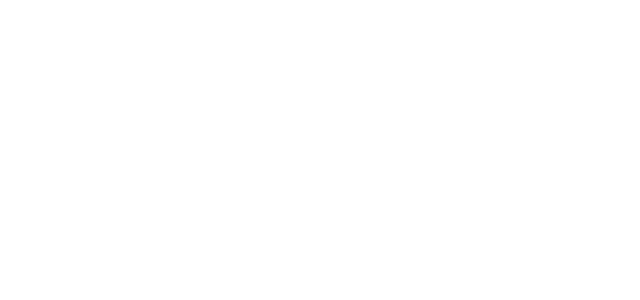
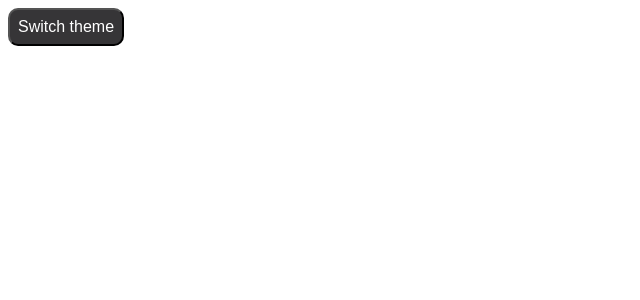
Before and after one commit to emilio-v/gif-expert, a React (Create React App) app: page / in a window 1280 px wide. Shown: the top 300 px of the page, without its empty margins (0-640 px from the left). Built offline with nearby package versions, Linux system fonts and the light colour scheme.

Commit message:
created Toggle component

```diff
--- a/src/App.tsx
+++ b/src/App.tsx
@@ -1,9 +1,29 @@
-import React from 'react';
+import React, { useState } from 'react';
+import { ThemeProvider } from 'styled-components';
+
+import GlobalStyle from './theme/GlobalStyle';
+import { lightTheme, darkTheme } from './theme/Themes';
+
+import Toggle from './theme/Toggle';
 
 interface AppProps {}
 
+type currentTheme = 'light' | 'dark';
+
 const App: React.FC<AppProps> = () => {
-    return <div></div>;
+    const [theme, setTheme] = useState<currentTheme>('light');
+    const themeToggler = () => {
+        theme === 'light' ? setTheme('dark') : setTheme('light');
+    };
+
+    return (
+        <ThemeProvider theme={theme === 'light' ? lightTheme : darkTheme}>
+            <>
+                <GlobalStyle />
+                <Toggle theme={theme} toggleTheme={themeToggler} />
+            </>
+        </ThemeProvider>
+    );
 };
 
 export default App;
--- a/src/theme/Themes.ts
+++ b/src/theme/Themes.ts
@@ -2,7 +2,7 @@
 
 export const lightTheme = {
     body: colors.white,
-    text: colors.grayDark,
+    text: colors.white,
     toggleBorder: colors.white,
     background: colors.grayDark,
 };
--- /dev/null
+++ b/src/theme/Toggle.tsx
@@ -0,0 +1,22 @@
+import React from 'react';
+import styled from 'styled-components';
+
+interface ToggleProps {
+    theme: string;
+    toggleTheme: () => void;
+}
+
+const Button = styled.button`
+    background: ${({ theme }) => theme.background};
+    color: ${({ theme }) => theme.text};
+    border-radius: 10px;
+    cursor: pointer;
+    font-size: 16px;
+    padding: 8px;
+`;
+
+const Toggle: React.FC<ToggleProps> = ({ theme, toggleTheme }) => {
+    return <Button onClick={toggleTheme}>Switch theme</Button>;
+};
+
+export default Toggle;
--- a/src/theme/colors.tsx
+++ b/src/theme/colors.tsx
@@ -1,4 +1,4 @@
-const white = '#FFFFF';
+const white = '#FFFF';
 const black = '#000000';
 const blueDark = '#282c34';
 const grayDark = '#363537';
```
